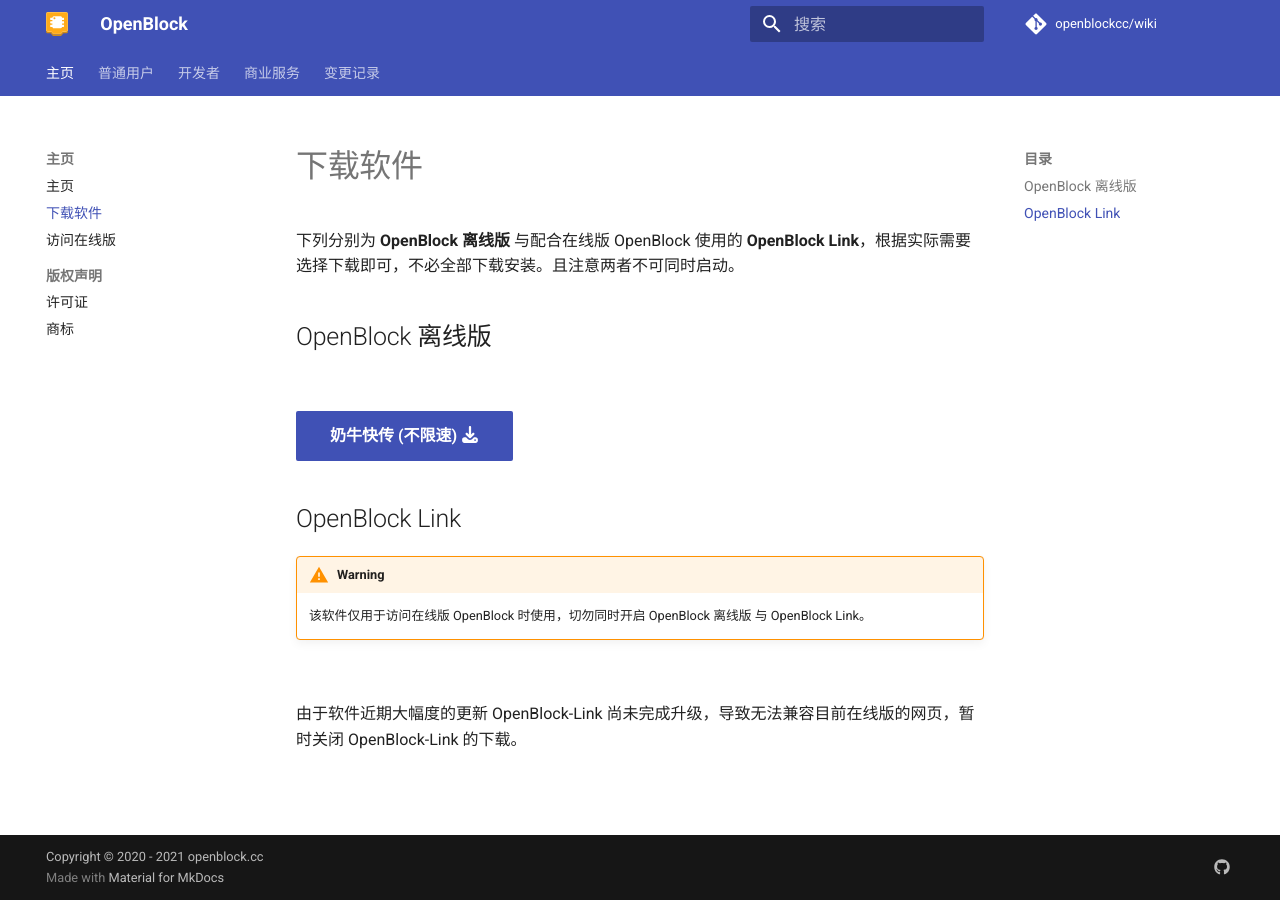
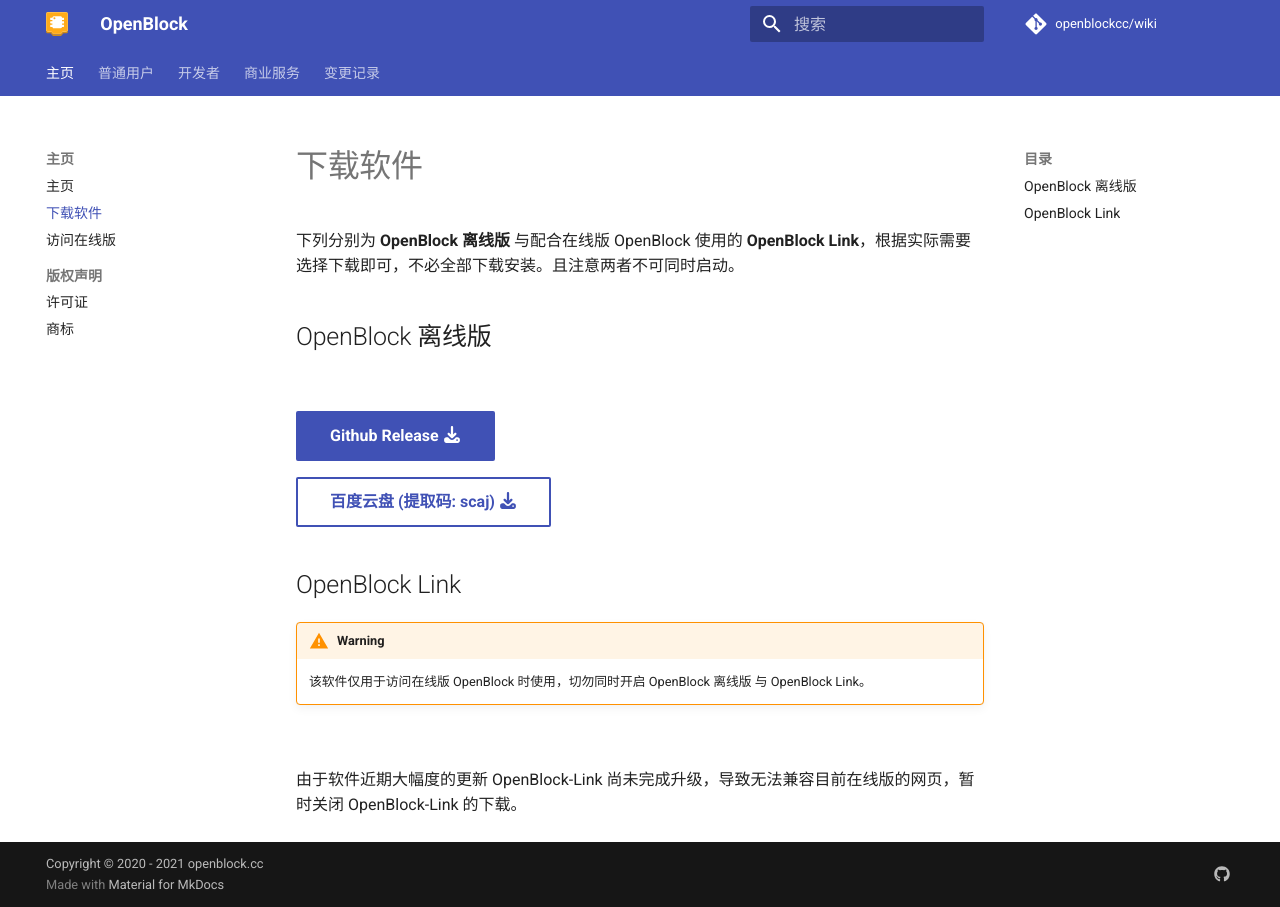
Before and after one commit to openblockcc/openblockcc.github.io, an MkDocs documentation site: the page built from docs/download-software.md, in a window 1280 px wide. Built offline with MkDocs 1.6.1 and Material for MkDocs 9.7.7, drawn with Linux system fonts in a browser that asks for light colours; comment, search, counter and statistics services are not loaded.

Commit message:
update download link

```diff
--- a/docs/download-software.md
+++ b/docs/download-software.md
@@ -4,7 +4,9 @@
 
 ![](assets\OpenBlock.png)
 
-[奶牛快传 (不限速) :fontawesome-solid-download:](https://cowtransfer.com/s/8a8a12ca04e443){: .md-button  .md-button--primary}
+[Github Release :fontawesome-solid-download:](https://github.com/openblockcc/openblock-desktop/releases){: .md-button  .md-button--primary}
+
+[百度云盘 (提取码: scaj) :fontawesome-solid-download:](https://pan.baidu.com/s/1ZbpDvno53GAKtcAbGYYR4g){: .md-button}
 
 ## OpenBlock  Link
 
```
